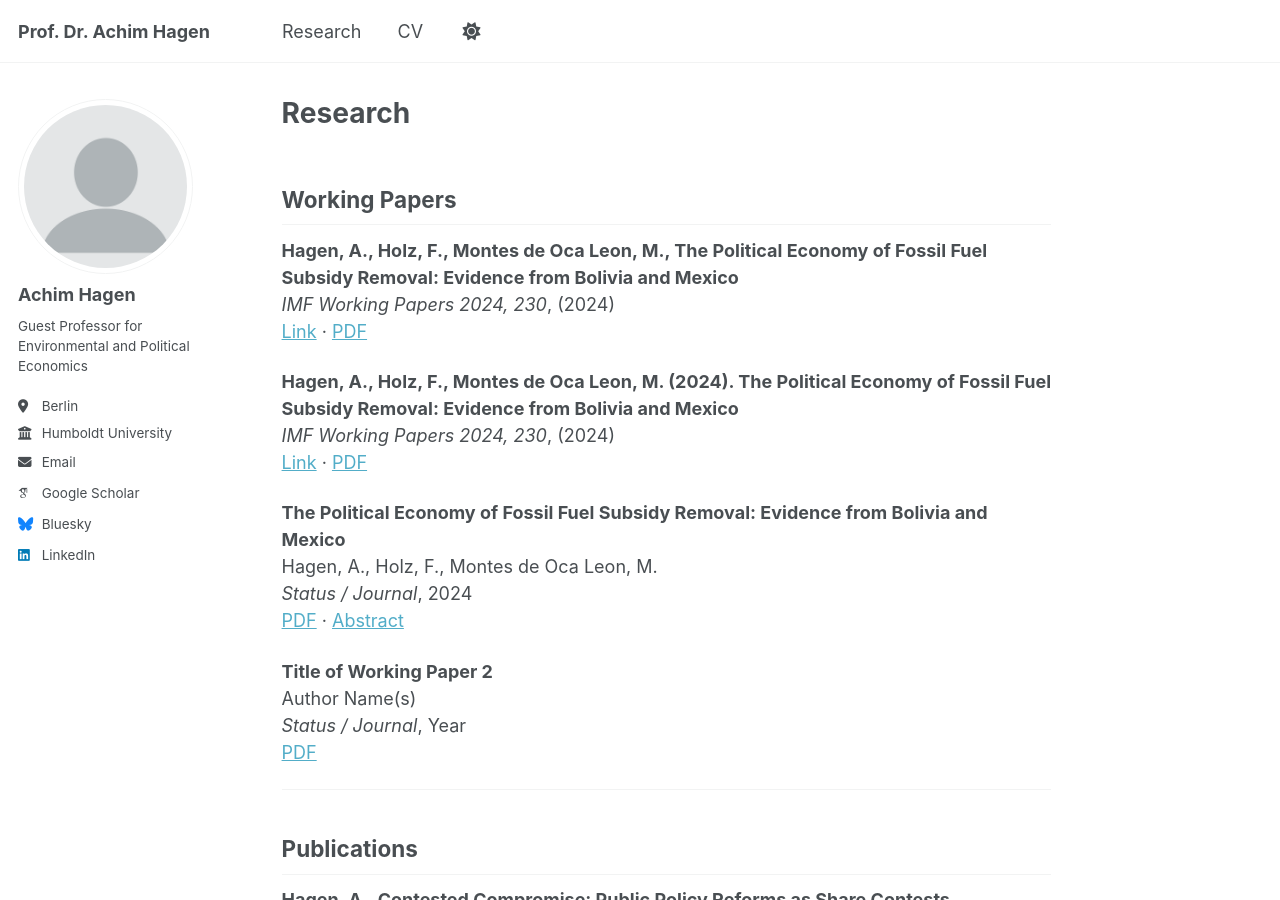
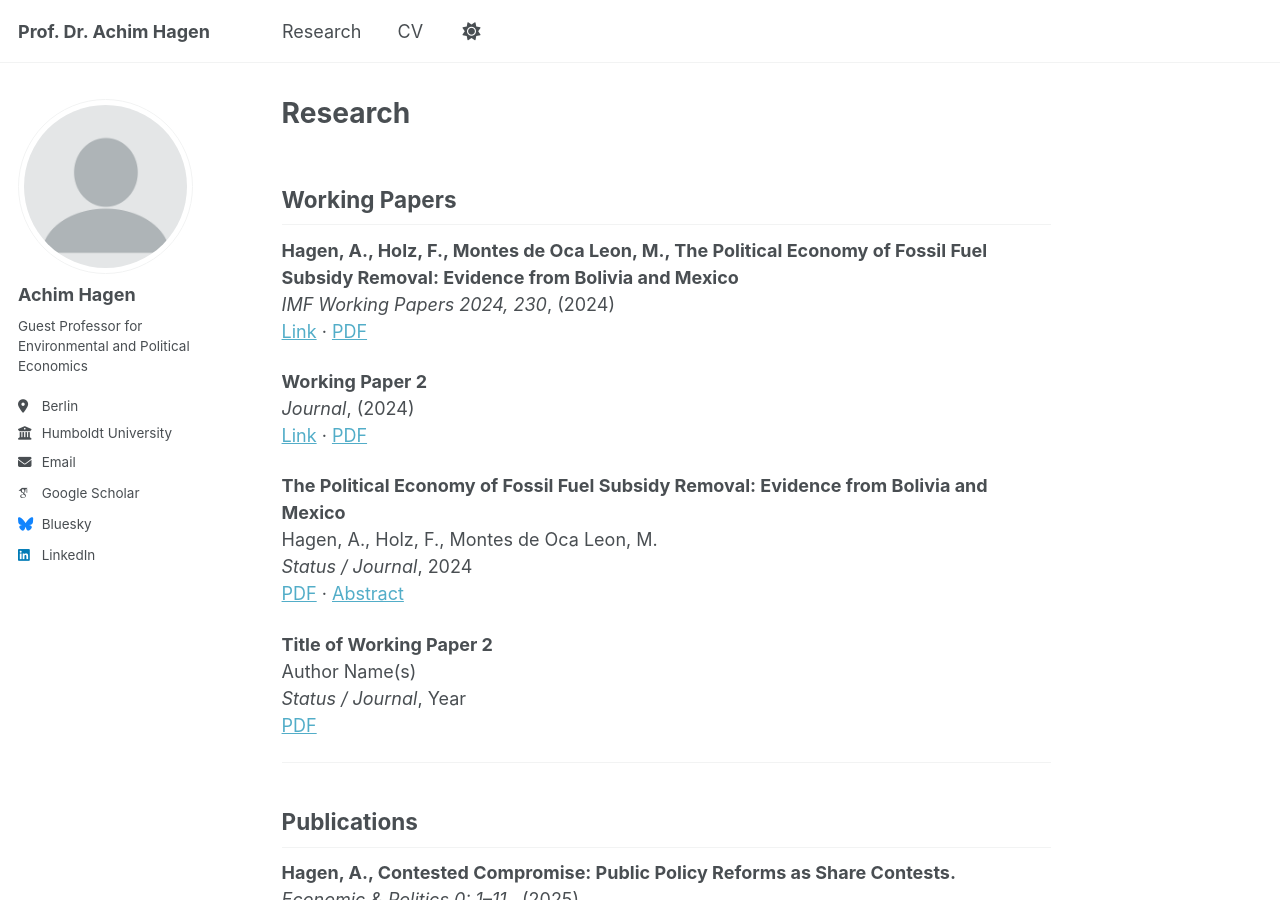
Before and after one commit to achhag/academic, a Jekyll site: the page built from _pages/publications.html, in a window 1280 px wide and 900 px high. Built offline with Jekyll 4.4.1, drawn with Linux system fonts in a browser that asks for light colours; some web fonts are replaced; a script bundle is joined from its source files by our own code; library files that are not in the unit come from our copies.

Commit message:
Update publications.html

```diff
--- a/_pages/publications.html
+++ b/_pages/publications.html
@@ -15,10 +15,10 @@ author_profile: true
 </p>
 
 <p>
-<strong>Hagen, A., Holz, F., Montes de Oca Leon, M. (2024). The Political Economy of Fossil Fuel Subsidy Removal: Evidence from Bolivia and Mexico</strong><br>
-<em>IMF Working Papers 2024, 230</em>, (2024)<br>
-<a href="https://www.elibrary.imf.org/view/journals/001/2024/230/001.2024.issue-230-en.xml?cid=556856-com-dsp-crossref" target="_blank">Link</a> ·
-<a href="{{ '/files/achimhagen_fossilfuelsubsidy.pdf' | relative_url }}" target="_blank">PDF</a>
+<strong>Working Paper 2</strong><br>
+<em>Journal</em>, (2024)<br>
+<a href="Linkname" target="_blank">Link</a> ·
+<a href="{{ '/files/filename.pdf' | relative_url }}" target="_blank">PDF</a>
 </p>
 
 
```
